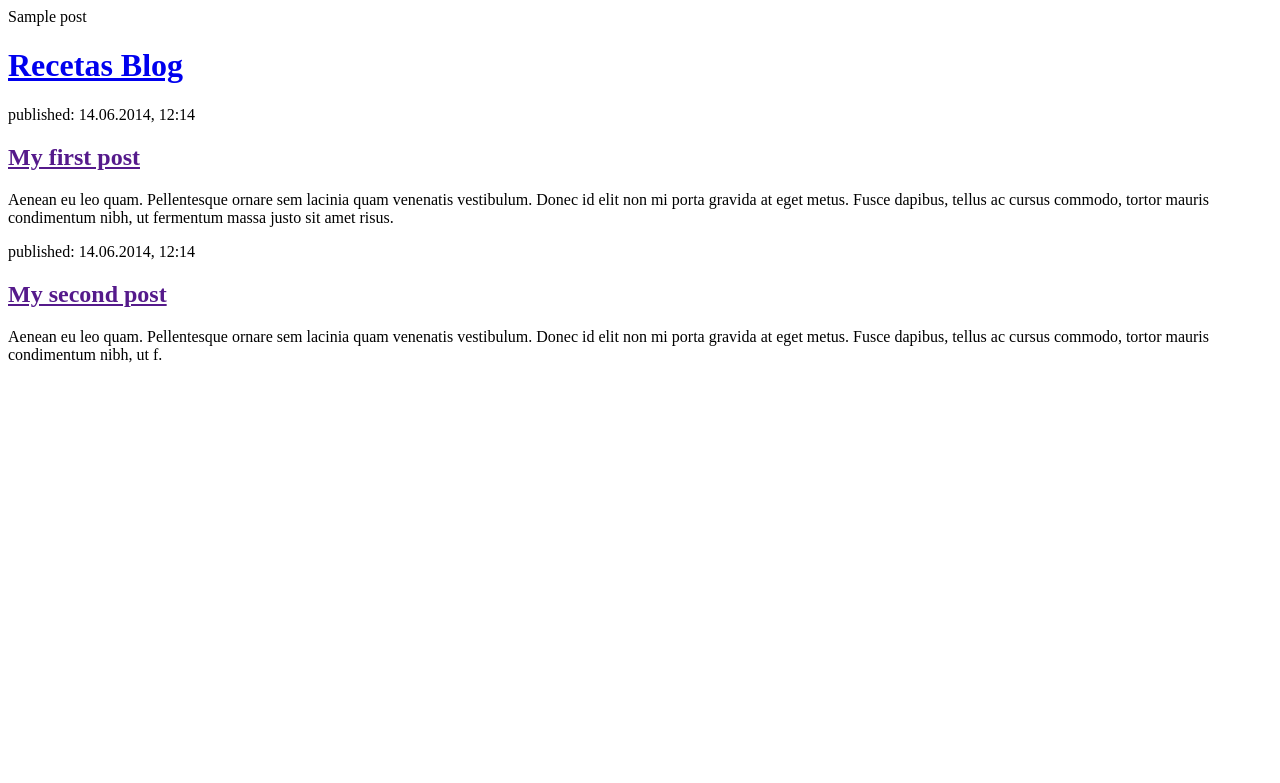
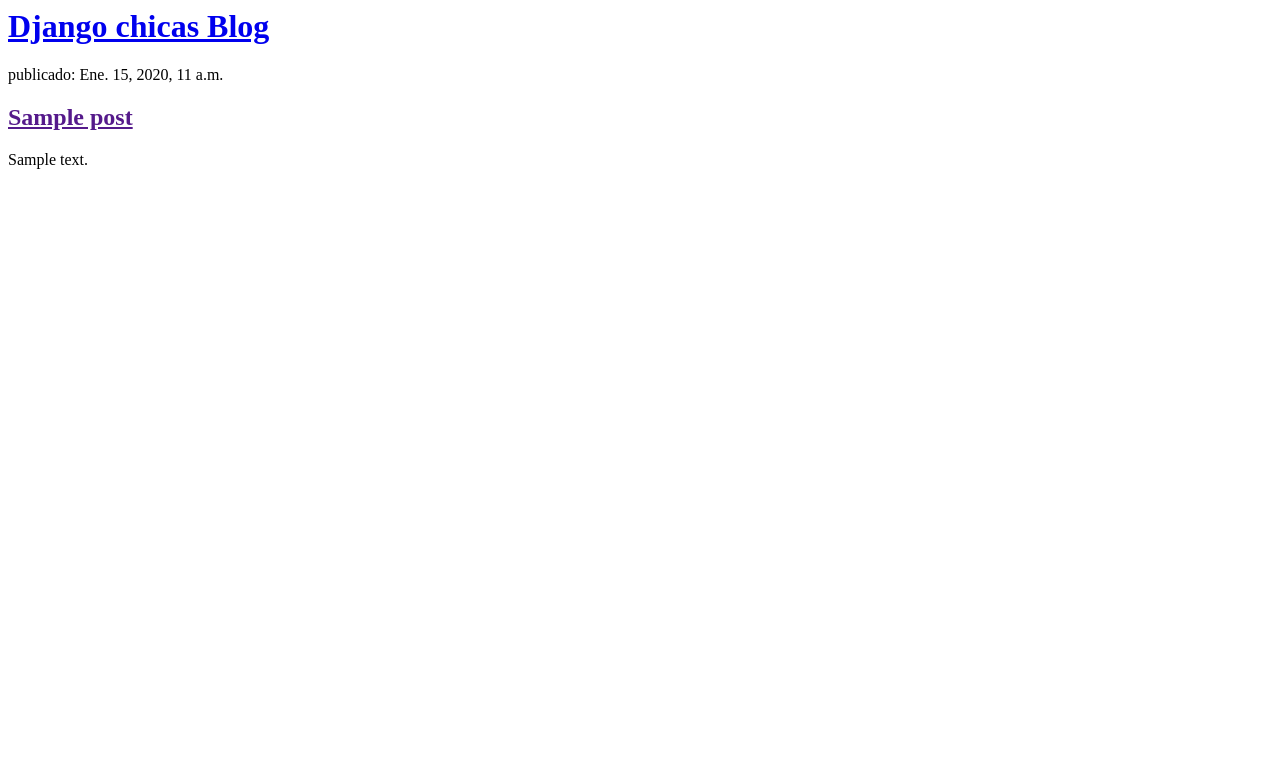
Before and after one commit to abaglivo/my-first-blog, a Django app: template blog/templates/blog/post_list.html in a window 1280 px wide. Shown: the top 783 px of the page. Run offline with Django 3.2, Linux system fonts and the light colour scheme; the template is opened without the code that fills it: values that come from a table or form of the project are taken from there, others are empty; tables that the repository leaves empty hold one stand-in row (values such as "Sample post").

Commit message:
fix list posts template

```diff
--- a/blog/templates/blog/post_list.html
+++ b/blog/templates/blog/post_list.html
@@ -1,25 +1,29 @@
 <html>
     <head>
-        <title>Recetas</title>
+        <title>Django Girls blog</title>
     </head>
     <body>
-      {% for post in posts %} {{ post }}{% endfor %}
-
-
         <div>
-            <h1><a href="/">Recetas Blog</a></h1>
+            <h1>
+                <a href = "/">
+                    Django chicas Blog
+                </a>
+            </h1>
         </div>
-
+        {% for post in posts %}
         <div>
-            <p>published: 14.06.2014, 12:14</p>
-            <h2><a href="">My first post</a></h2>
-            <p>Aenean eu leo quam. Pellentesque ornare sem lacinia quam venenatis vestibulum. Donec id elit non mi porta gravida at eget metus. Fusce dapibus, tellus ac cursus commodo, tortor mauris condimentum nibh, ut fermentum massa justo sit amet risus.</p>
+            <p>
+                publicado: {{ post.published_date }}
+            </p>
+            <h2>
+                <a href = "">
+                    {{ post.title }}
+                </a>
+            </h2>
+            <p>
+                {{ post.text|linebreaksbr }}
+            </p>
         </div>
-
-        <div>
-            <p>published: 14.06.2014, 12:14</p>
-            <h2><a href="">My second post</a></h2>
-            <p>Aenean eu leo quam. Pellentesque ornare sem lacinia quam venenatis vestibulum. Donec id elit non mi porta gravida at eget metus. Fusce dapibus, tellus ac cursus commodo, tortor mauris condimentum nibh, ut f.</p>
-        </div>
+        {% endfor %}
     </body>
 </html>
```
